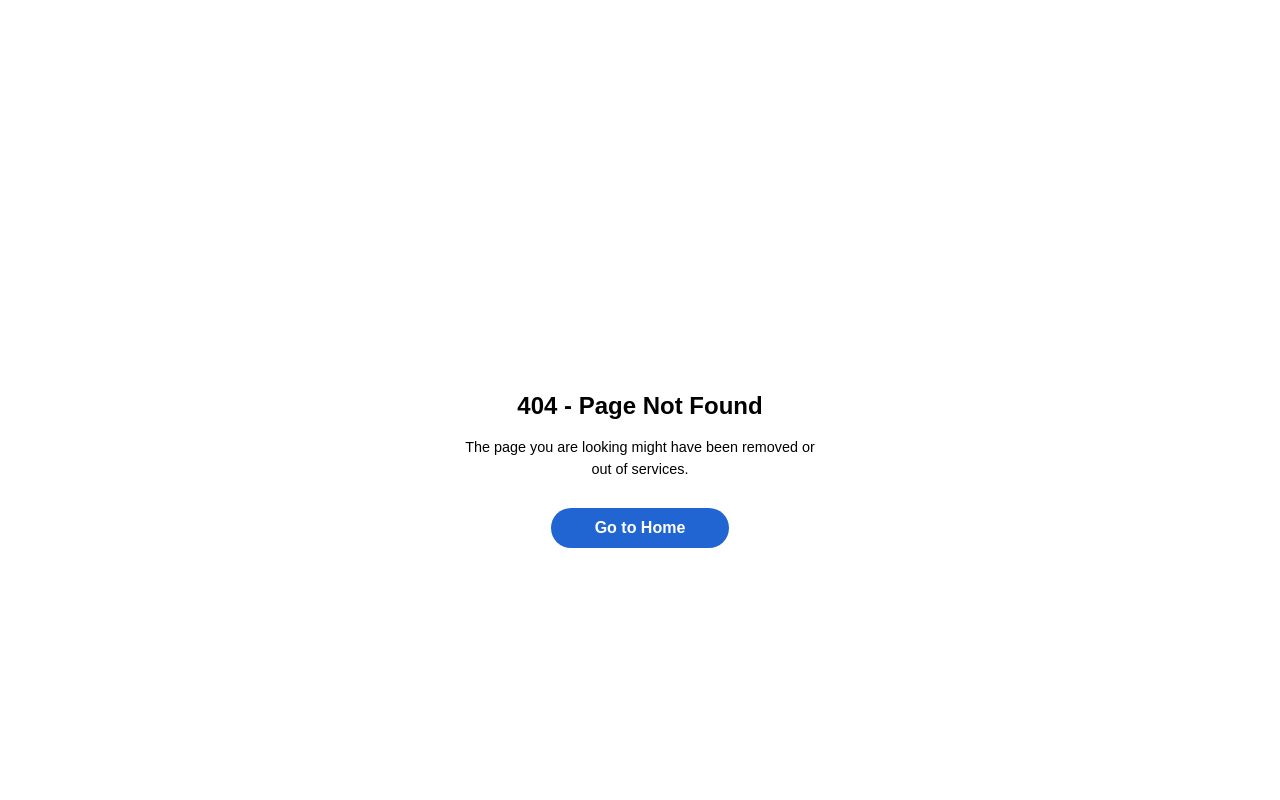
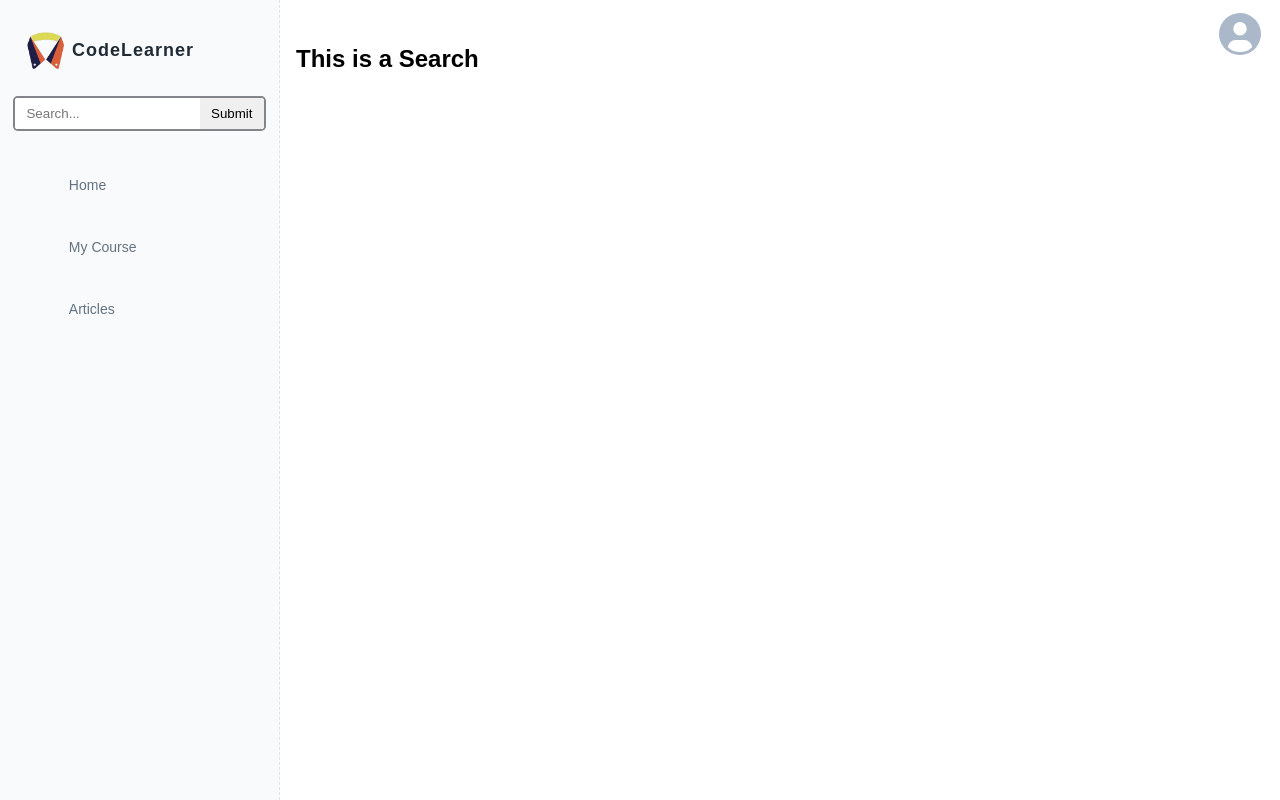
Before and after one commit to AshokLamaMoktanTamang/FYP-CodeLearner, a React (Create React App) app: page /app/search/1 in a window 1280 px wide. Before the commit this address led to /404. Built offline with nearby package versions, Linux system fonts and the light colour scheme; some icons are missing.

Commit message:
Naming Conventions and Routes

```diff
--- /dev/null
+++ b/src/Pages/Search.js
@@ -0,0 +1,19 @@
+// importing the react and external libraries
+import React from "react";
+import styled from "styled-components";
+
+// importing the react components
+import Page from "../components/page"
+
+// styled components
+const SearchWrapper = styled.section`
+
+`
+
+export default function Article() {
+  return (
+      <Page title={`Search $query}`}>
+        <h2>This is a Search</h2>
+      </Page>
+  );
+}
--- a/src/layout/dashboard/sideBar.js
+++ b/src/layout/dashboard/sideBar.js
@@ -25,7 +25,7 @@ const Sidebar = styled.section`
     overflow: hidden;
     display: flex;
     align-items: center;
-    padding-bottom: 2.7rem;
+    margin-bottom: 1.7rem;
   }
 
   .logo {
@@ -40,6 +40,32 @@ const Sidebar = styled.section`
     font-family: Public Sans, sans-serif;
     padding: 0 0.5rem;
     letter-spacing: 1px;
+  }
+
+  .search-bar {
+    background: white;
+    border: 0.13rem solid var(--dark-border-color);
+    border-radius: 0.3rem;
+    overflow: hidden;
+    display: flex;
+    align-items: center;
+    margin: 0 -0.87rem;
+    margin-bottom: 1.7rem;
+
+    input , button{
+      border: none;
+      outline: none;
+      padding: 0.5rem 0.7rem;
+    }
+
+    input{
+      padding-right: 0.3rem;
+      width: 100%;
+    }
+
+    button{
+      cursor: pointer;
+    }
   }
 
   @media (max-width: 800px) {
@@ -112,6 +138,10 @@ export default function SideBar() {
         </div>
 
         {/* make a search bar */}
+        <form className="search-bar">
+          <input type="search" placeholder="Search..." />
+          <button>Submit</button>
+        </form>
 
         {/* make a navigation links */}
         <NavConfig handleClick={closeSideBar} />
--- a/src/themes/globalTheme.js
+++ b/src/themes/globalTheme.js
@@ -1,5 +1,5 @@
 // dependencies
-import { createGlobalStyle } from "styled-components";
+import { createGlobalStyle } from 'styled-components'
 
 const globalStyle = createGlobalStyle`
 	:root{
@@ -10,6 +10,7 @@ const globalStyle = createGlobalStyle`
 		--rating-gold: #ffa534;
 		--text-gold: #a66412;
 		--hover-404-blue: #14438d;
+		--scrollbar-color: #0000004d;
 		--hover-white: rgb(70 83 96 / 8%);
 		--hover-light-white: rgba(145, 158, 171, 0.08);
 		--light-border-color: rgba(145, 158, 171, 0.24);
@@ -28,5 +29,14 @@ const globalStyle = createGlobalStyle`
 		font-family: Public Sans,sans-serif;
 		overflow-x: hidden;
 	}
+
+	::-webkit-scrollbar{
+		width: 5px;
+	}
+
+	::-webkit-scrollbar-thumb{
+		background-color: var(--scrollbar-color);
+		border-radius: 1rem;
+	}
 `
 export default globalStyle
```
Also changed, not shown: src/router.js (+8 -6 lines).
